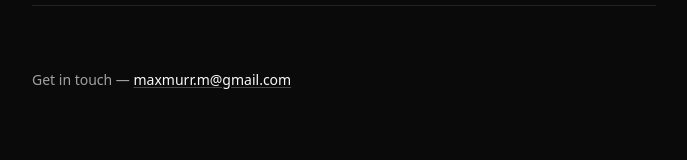
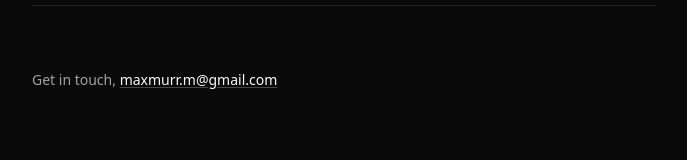
Before and after one commit to maxmurr/maxmurr, a Next.js app: page / in a window 1280 px wide. Shown: the part 2457-2617 px from the top of the page, without its empty margins (296-983 px from the left). Built offline with nearby package versions, Linux system fonts and the light colour scheme; no server answers.

Commit message:
refactor(ui): replace em dashes with pipes/en dashes, make email copyable
Replace mailto link with click-to-copy button. Swap em dashes
for pipes in titles and en dashes in date ranges.

```diff
--- a/app/layout.tsx
+++ b/app/layout.tsx
@@ -21,7 +21,7 @@ const geistMono = Geist_Mono({
 export const metadata: Metadata = {
   metadataBase: new URL(SITE_CONFIG.url),
   title: {
-    default: `${SITE_CONFIG.name} — ${SITE_CONFIG.headline} | React & TypeScript`,
+    default: `${SITE_CONFIG.name} | ${SITE_CONFIG.headline} | React & TypeScript`,
     template: `%s | ${SITE_CONFIG.name}`,
   },
   description: SITE_CONFIG.bio,
@@ -33,14 +33,14 @@ export const metadata: Metadata = {
     locale: "en_US",
     url: SITE_CONFIG.url,
     siteName: SITE_CONFIG.name,
-    title: `${SITE_CONFIG.name} — ${SITE_CONFIG.headline}`,
+    title: `${SITE_CONFIG.name} | ${SITE_CONFIG.headline}`,
     description: SITE_CONFIG.bio,
   },
   twitter: {
     card: "summary_large_image",
     site: "@maxmurr__",
     creator: "@maxmurr__",
-    title: `${SITE_CONFIG.name} — ${SITE_CONFIG.headline}`,
+    title: `${SITE_CONFIG.name} | ${SITE_CONFIG.headline}`,
     description: SITE_CONFIG.bio,
   },
   robots: {
--- a/app/opengraph-image.tsx
+++ b/app/opengraph-image.tsx
@@ -1,7 +1,7 @@
 import { ImageResponse } from "next/og"
 
 export const dynamic = "force-dynamic"
-export const alt = "Max Murray — Software Engineer"
+export const alt = "Max Murray | Software Engineer"
 export const size = { width: 1200, height: 630 }
 export const contentType = "image/png"
 
--- a/app/page.tsx
+++ b/app/page.tsx
@@ -7,6 +7,7 @@ import { Footer } from "@/components/layout/footer"
 import { Badge } from "@/components/ui/badge"
 import { Card, CardContent } from "@/components/ui/card"
 import { Separator } from "@/components/ui/separator"
+import { CopyEmail } from "@/components/copy-email"
 import { SITE_CONFIG } from "@/config/site"
 
 const truncateAtWord = (text: string, max: number): string => {
@@ -139,7 +140,7 @@ export default async function Home() {
                       <div className="relative aspect-video border-b">
                         <Image
                           src={project.image}
-                          alt={`${project.title} — ${truncateAtWord(project.description, 80)}`}
+                          alt={`${project.title} - ${truncateAtWord(project.description, 80)}`}
                           fill
                           sizes="(max-width: 640px) 100vw, 50vw"
                           className="object-cover"
@@ -221,13 +222,7 @@ export default async function Home() {
 
         <section>
           <p className="text-sm text-muted-foreground">
-            Get in touch &mdash;{" "}
-            <a
-              href={`mailto:${SITE_CONFIG.email}`}
-              className="text-foreground underline decoration-muted-foreground/40 underline-offset-2 transition-colors duration-150 ease-out hover:decoration-foreground"
-            >
-              {SITE_CONFIG.email}
-            </a>
+            Get in touch, <CopyEmail />
           </p>
         </section>
       </main>
--- /dev/null
+++ b/components/copy-email.tsx
@@ -0,0 +1,33 @@
+"use client"
+
+import { useCallback, useEffect, useRef, useState } from "react"
+
+import { SITE_CONFIG } from "@/config/site"
+
+export const CopyEmail = () => {
+  const [copied, setCopied] = useState(false)
+  const timeoutRef = useRef<ReturnType<typeof setTimeout>>(null)
+
+  useEffect(() => {
+    return () => {
+      if (timeoutRef.current) clearTimeout(timeoutRef.current)
+    }
+  }, [])
+
+  const handleCopy = useCallback(async () => {
+    await navigator.clipboard.writeText(SITE_CONFIG.email)
+    setCopied(true)
+    if (timeoutRef.current) clearTimeout(timeoutRef.current)
+    timeoutRef.current = setTimeout(() => setCopied(false), 2000)
+  }, [])
+
+  return (
+    <button
+      type="button"
+      onClick={handleCopy}
+      className="cursor-pointer text-foreground underline decoration-muted-foreground/40 underline-offset-2 transition-colors duration-150 ease-out hover:decoration-foreground"
+    >
+      {copied ? "Copied!" : SITE_CONFIG.email}
+    </button>
+  )
+}
--- a/config/site.ts
+++ b/config/site.ts
@@ -131,7 +131,7 @@ export const SITE_CONFIG: SiteConfig = {
       title: "Mid-level Software Engineer",
       company: "Innovative Extremist",
       companyUrl: "https://inox.co.th",
-      period: "Jan 2025 — Present",
+      period: "Jan 2025 – Present",
       description:
         "Built the Local Election '68 results site for Thai PBS with Next.js, handling 200,000+ peak visitors with live newsroom support. Designed an AI chat app connecting enterprise databases using open-source models, generating new business leads.",
     },
@@ -139,7 +139,7 @@ export const SITE_CONFIG: SiteConfig = {
       title: "Junior Software Engineer",
       company: "Innovative Extremist",
       companyUrl: "https://inox.co.th",
-      period: "May 2024 — Dec 2024",
+      period: "May 2024 – Dec 2024",
       description:
         "Built byteark-player-angular, a video player library using Video.js for ByteArk, expanding partner compatibility. Developed the Playboard UI with Next.js, adding custom domain support for faster customer deployments.",
     },
@@ -147,14 +147,14 @@ export const SITE_CONFIG: SiteConfig = {
       title: "Software Engineer Contractor",
       company: "Innovative Extremist",
       companyUrl: "https://inox.co.th",
-      period: "Oct 2023 — Apr 2024",
+      period: "Oct 2023 – Apr 2024",
       description:
         "Built reusable components for the Property Perfect real-estate platform. Reduced bundle size by 30% migrating from Redux to Zustand, added route-level lazy loading, and optimized LCP with image preloading.",
     },
     {
       title: "Freelance Software Engineer",
       company: "Self-employed",
-      period: "Jul 2023 — Dec 2023",
+      period: "Jul 2023 – Dec 2023",
       description:
         "Designed and launched a hotel PMS for Mixay Paradise in Laos, cutting monthly accounting time by 80%. Built an internal design system with Tailwind CSS and Radix UI, and set up data models and APIs with Prisma and Next.js.",
     },
```
